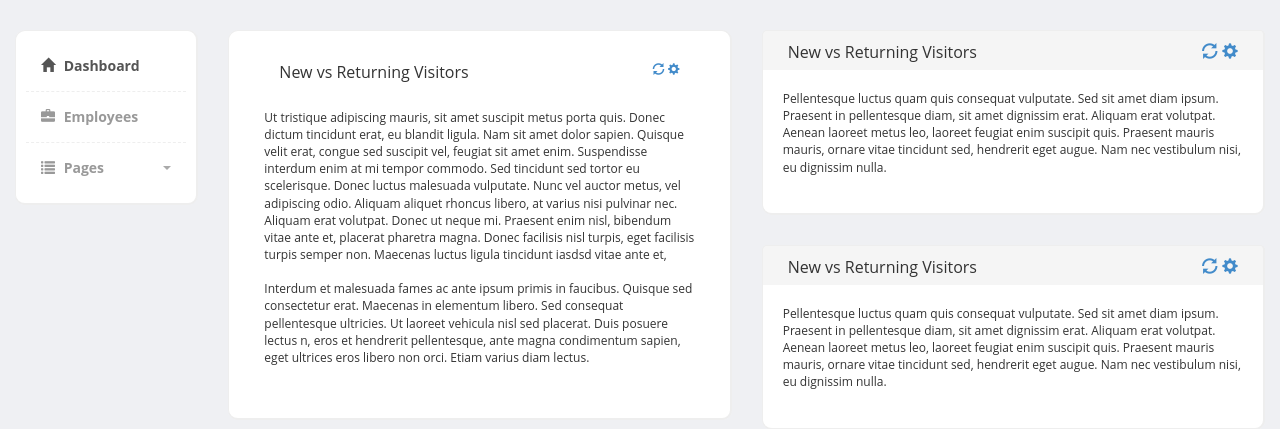
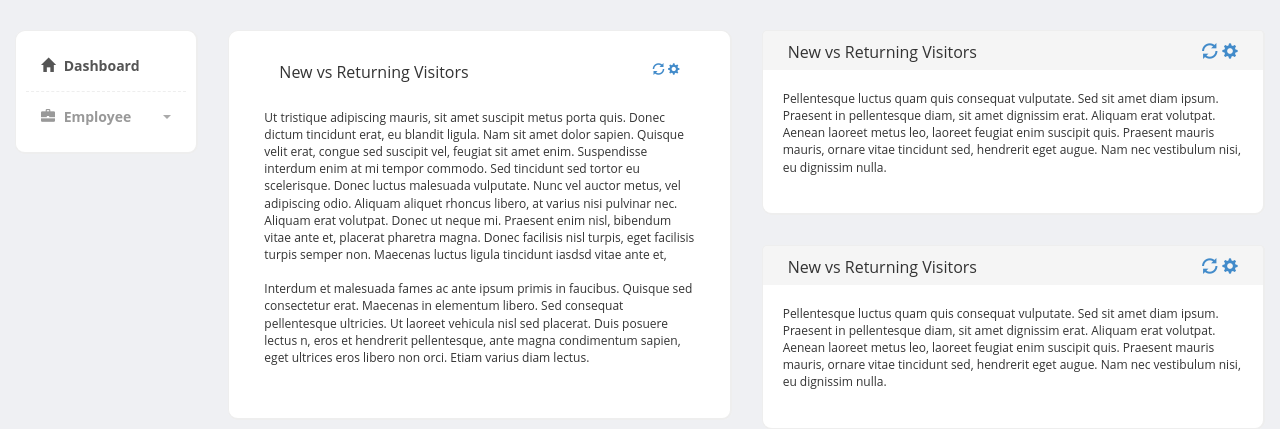
Before and after one commit to Urusai47/VTProject, a PHP site: page /adminPanel.php in a window 1280 px wide. Shown: the part 50-479 px from the top of the page. Run offline with PHP 8.4, Linux system fonts and the light colour scheme.

Commit message:
Dashboard düzeldi

```diff
--- a/VTProject/adminPanel.php
+++ b/VTProject/adminPanel.php
@@ -31,21 +31,16 @@
                 <ul class="nav">
                     <!-- Main menu -->
                     <li class="current"><a href="index.html"><i class="glyphicon glyphicon-home"></i> Dashboard</a></li>
-                    <li><a href="employees.php"><i class="glyphicon glyphicon-briefcase"></i> Employees</a></li>
-<!--                    <li><a href="stats.html"><i class="glyphicon glyphicon-stats"></i> Statistics (Charts)</a></li>
-                    <li><a href="tables.html"><i class="glyphicon glyphicon-list"></i> Tables</a></li>
-                    <li><a href="buttons.html"><i class="glyphicon glyphicon-record"></i> Buttons</a></li>
-                    <li><a href="editors.html"><i class="glyphicon glyphicon-pencil"></i> Editors</a></li>
-                    <li><a href="forms.html"><i class="glyphicon glyphicon-tasks"></i> Forms</a></li>-->
                     <li class="submenu">
-                         <a href="#">
-                            <i class="glyphicon glyphicon-list"></i> Pages
+                        <a href="#">
+                            <i class="glyphicon glyphicon-briefcase"></i> Employee
                             <span class="caret pull-right"></span>
-                         </a>
-                         <!-- Sub menu -->
-                         <ul>
-                            <li><a href="login.html">Login</a></li>
-                            <li><a href="signup.html">Signup</a></li>
+                        </a>
+                        <!-- Sub menu -->
+                        <ul>
+                            <li><a href="couriers.php">Couriers</a></li>
+                            <li><a href="officers.php">Officers</a></li>
+                            <li><a href="drivers.php">Drivers</a></li>
                         </ul>
                     </li>
                 </ul>
```
